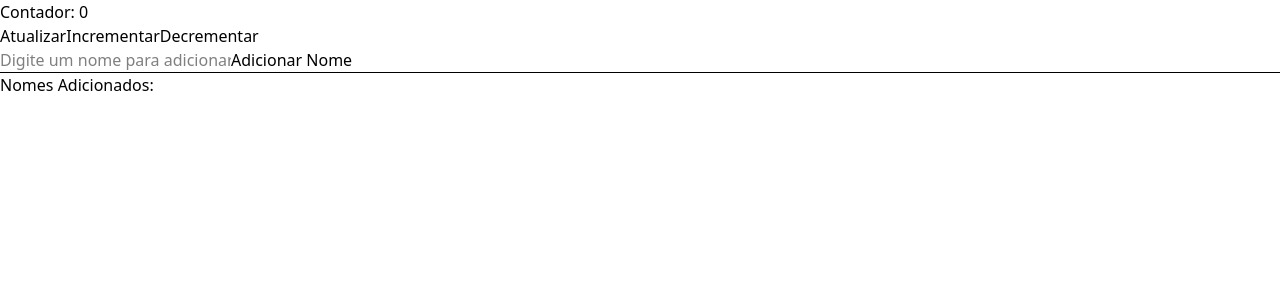
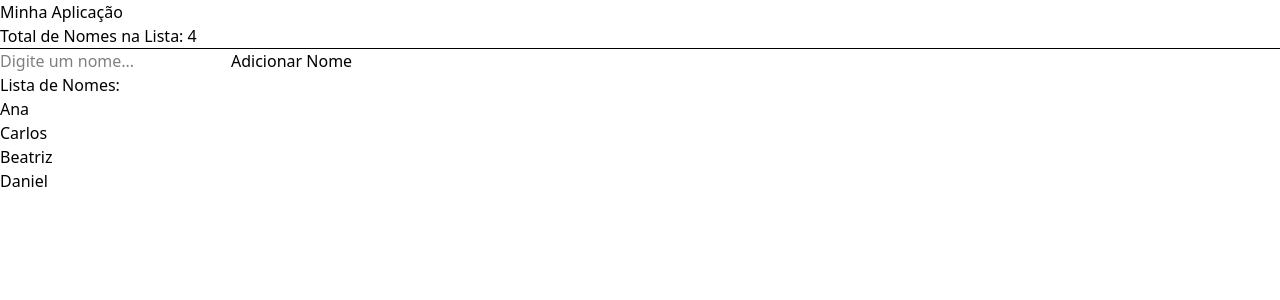
Before and after one commit to EnoTech-CP1-FRONT/cp4-web, a React (Vite) app: page / in a window 1280 px wide. Shown: the top 300 px of the page. Built offline with nearby package versions, Linux system fonts and the light colour scheme.

Commit message:
lista de nome e contador

```diff
--- a/src/App.jsx
+++ b/src/App.jsx
@@ -1,11 +1,8 @@
-import React from 'react'
-import Contador from './components/Contador'
 import ListaNomes from './components/ListaNomes'
 
 function App() {
   return (
     <div>
-      <Contador />
       <ListaNomes/>
     </div>
   )
--- a/src/components/Contador.jsx
+++ b/src/components/Contador.jsx
@@ -1,18 +1,10 @@
-import { useState } from "react";
+// Contador.js
 
-export default function Contador() {
-  const [counter, setCounter] = useState(0);
-
+// Usamos a desestruturação { totalDeNomes } para pegar a prop diretamente.
+export default function Contador({ totalDeNomes }) {
   return (
-    <>
-      <p>Contador: {counter}</p>
-      <button onClick={() => setCounter(10)}>Atualizar</button>
-      <button onClick={() => setCounter((prevValue) => prevValue + 1)}>
-        Incrementar
-      </button>
-      <button onClick={() => setCounter((prevValue) => prevValue - 1)}>
-        Decrementar
-      </button>
-    </>
+    <div>
+      <h2>Total de Nomes na Lista: {totalDeNomes}</h2>
+    </div>
   );
 }
--- a/src/components/ListaNomes.jsx
+++ b/src/components/ListaNomes.jsx
@@ -1,41 +1,57 @@
+// App.js
 import { useState } from "react";
+import Contador from "./Contador"; // Importe o componente filho
 
-function ListaNomes() {
-  const [nomes, setNomes] = useState([]);
+export default function ListarNomes() {
+  // O estado com a lista de nomes fica no componente pai.
+  const [nomes, setNomes] = useState([
+    'Ana',
+    'Carlos',
+    'Beatriz',
+    'Daniel'
+  ]);
 
   const [valorInput, setValorInput] = useState("");
 
   function adicionarNome() {
+
+    // 1. CORREÇÃO: A condição de verificação deve ser uma função de método (com parênteses)
+    // E o resultado da verificação deve ser uma string vazia ("").
     if (valorInput.trim() === "") {
-      return;
+      return; // Não adiciona nomes vazios
     }
 
+    // 2. CORREÇÃO: Você deve chamar 'setNomes' para atualizar a lista
+    // E o valor a ser adicionado deve ser 'valorInput', não uma string fixa
     setNomes([...nomes, valorInput]);
 
+    // MELHORIA: Limpa o input após adicionar o nome
     setValorInput("");
   }
 
   return (
     <div>
+      <h1>Minha Aplicação</h1>
+
+      <Contador totalDeNomes={nomes.length} />
+
+      <hr />
+
       <input
         type="text"
-        placeholder="Digite um nome para adicionar"
         value={valorInput}
+        placeholder="Digite um nome..."
         onChange={(evento) => setValorInput(evento.target.value)}
       />
 
-      <button onClick={adicionarNome}>Adicionar Nome</button>
+      <button onClick={adicionarNome}>
+        Adicionar Nome
+      </button>
 
-      <hr />
-
-      <h3>Nomes Adicionados:</h3>
+      <h3>Lista de Nomes:</h3>
       <ul>
-        {nomes.map((nome, index) => (
-          <li key={index}>{nome}</li>
-        ))}
+        {nomes.map((nome, index) => <li key={index}>{nome}</li>)}
       </ul>
     </div>
   );
 }
-
-export default ListaNomes;
```
